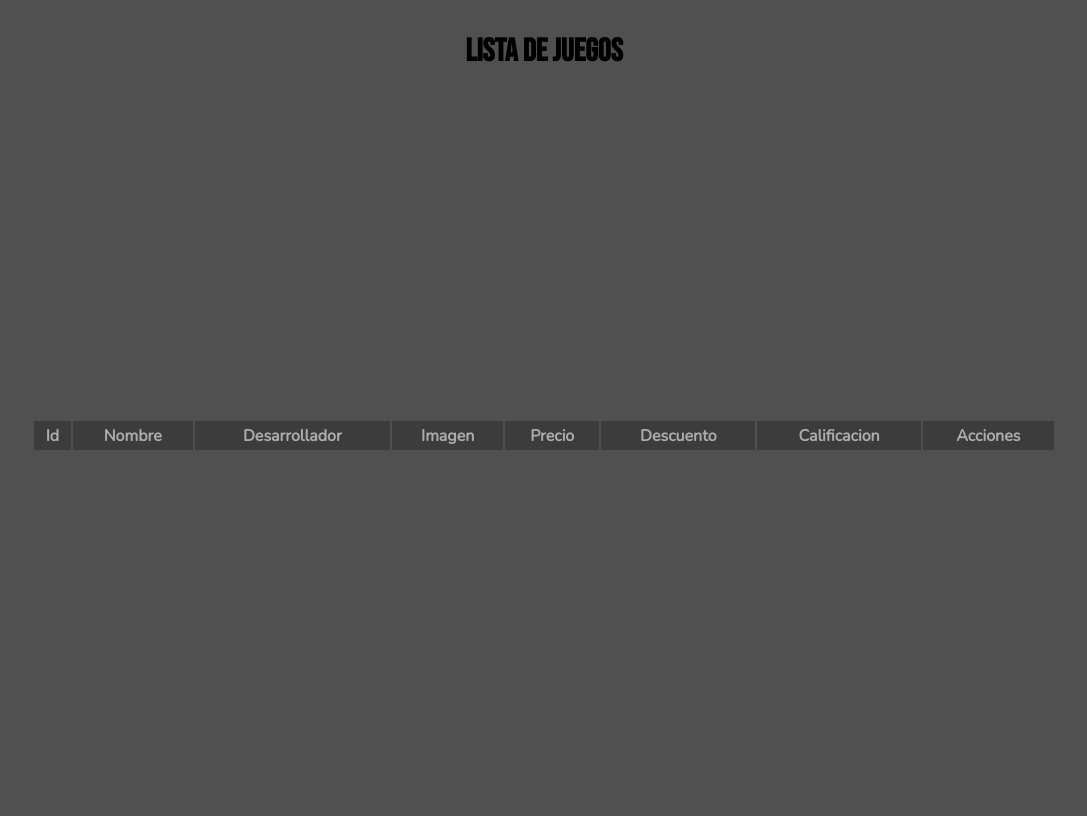
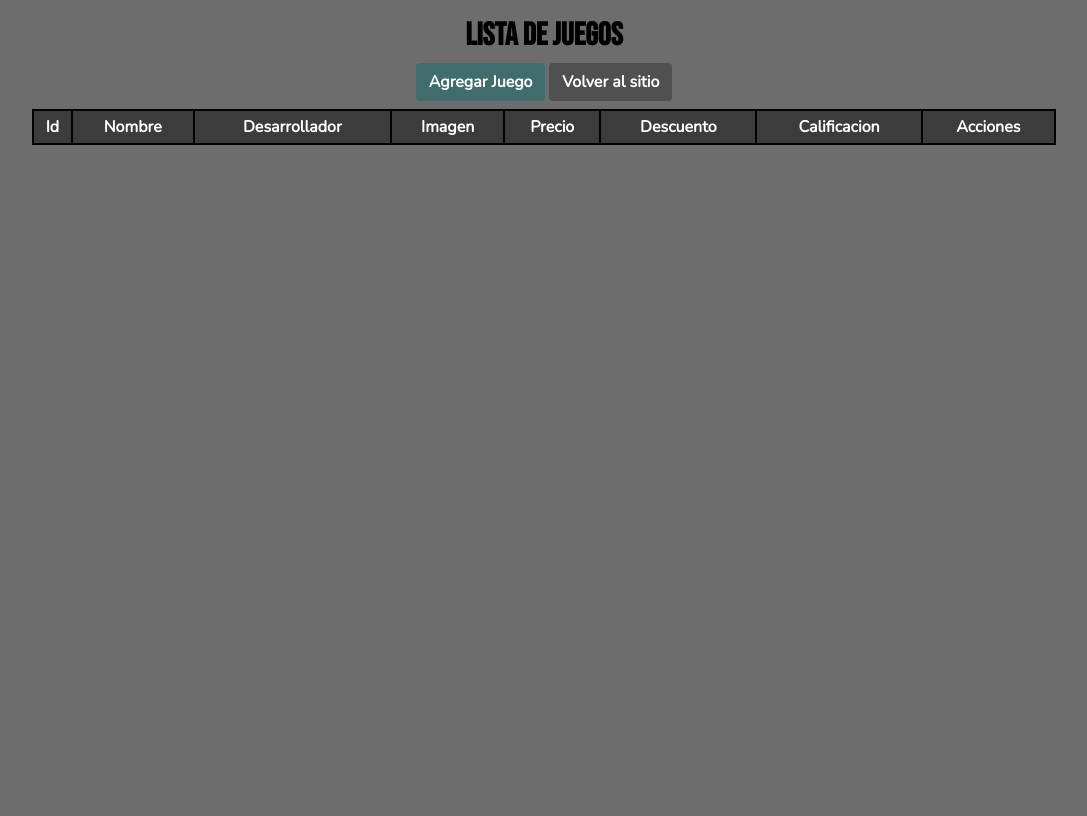
Before and after one commit to RodrigoH95/gamerstore, a Flask app: page /lista in a window 1280 px wide. Shown: the whole page, without its empty margins (96-1183 px from the left). Before the commit the page ends 450 px from the top, so only its background shows below. Run offline with Flask 2, Linux system fonts and the light colour scheme; data that the repository does not hold is empty; some libraries are stand-ins or nearby versions.

Commit message:
correcciones estéticas en la tabla de gestion de base de datos

```diff
--- a/app.py
+++ b/app.py
@@ -44,7 +44,7 @@ def index():
 
 @app.route('/lista')
 def lista():
-    sql = "SELECT * FROM `sql10504583`.`juegos`;"
+    sql = "SELECT * FROM `sql10504583`.`juegos` ORDER BY id ASC;"
     conn = mysql.connect()
     cursor = conn.cursor()
     cursor.execute(sql)
--- a/static/tabla.css
+++ b/static/tabla.css
@@ -1,33 +1,37 @@
 h1 {
-    margin-top: 2rem
+    text-align: center;
+    margin: 1rem auto;
 }
 
 body {
-    display: flex;
-    height: 100vh;
-    flex-direction: column;
-    align-items: center;
-    justify-content: space-around;
+    display: block;
+    background-color: var(--cl-link);
 }
 
 .tabla-lista {
-    background-color: var(--cl-primary);
+    background-color: black;
     width: 80%;
-    margin: auto;
+    margin: 0 auto;
+    font-weight: 600;
+    text-align: center;
 }
 
 th{
     background-color: var(--cl-terciary)
 }
 
-th, td {
-    color: #acacac;
+th {
+    color: white;
+    padding: 0.3rem 0.2rem;
+}
+
+td {
+    color: black;
+    background-color: #d79f38;
     padding: 0.2rem;
 }
 
-tr {
-    border-collapse: collapse;
+.boton-tabla {
+    margin: 1rem;
+    text-align: center;
 }
-
-tr:nth-child(even) {
-    background-color: var(--cl-secondary);}
--- a/templates/admin/tabla.html
+++ b/templates/admin/tabla.html
@@ -10,6 +10,10 @@
 </head>
 <body>
     <h1 class="titulo">Lista de Juegos</h1>
+    <div class="boton-tabla">
+        <a href="/nuevo-juego" class="boton boton-crear">Agregar Juego</a>
+        <a href="/" class="boton boton-editar">Volver al sitio</a>
+    </div>
     <table class="tabla tabla-lista">
         <thead class="tabla-encabezado">
             <tr>
@@ -37,7 +41,7 @@
                 <td>
                     <div class="botones">
                         <a href="/editar/{{juego['id']}}" class="boton boton-editar"><i class="fa-solid fa-pen-to-square"></i></a>
-                        <a href="/eliminar/{{juego['id']}}" class="boton boton-eliminar"><i class="fa-solid fa-trash"></i></a>
+                        <a href="/eliminar/{{juego['id']}}" class="boton boton-editar"><i class="fa-solid fa-trash"></i></a>
                     </div>
                 </td>
 
```
